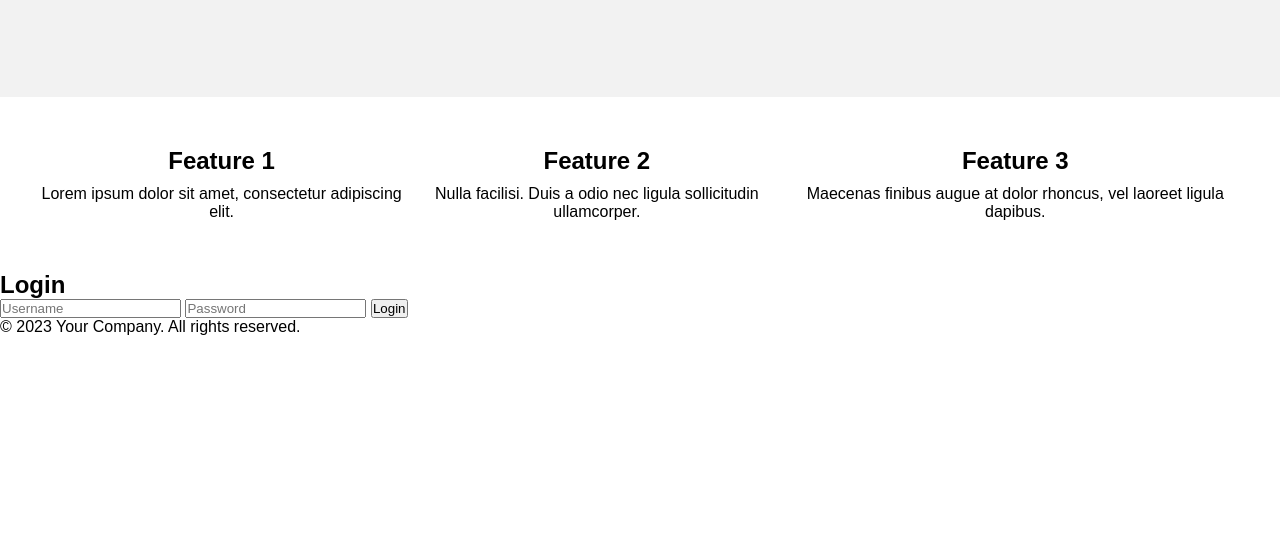
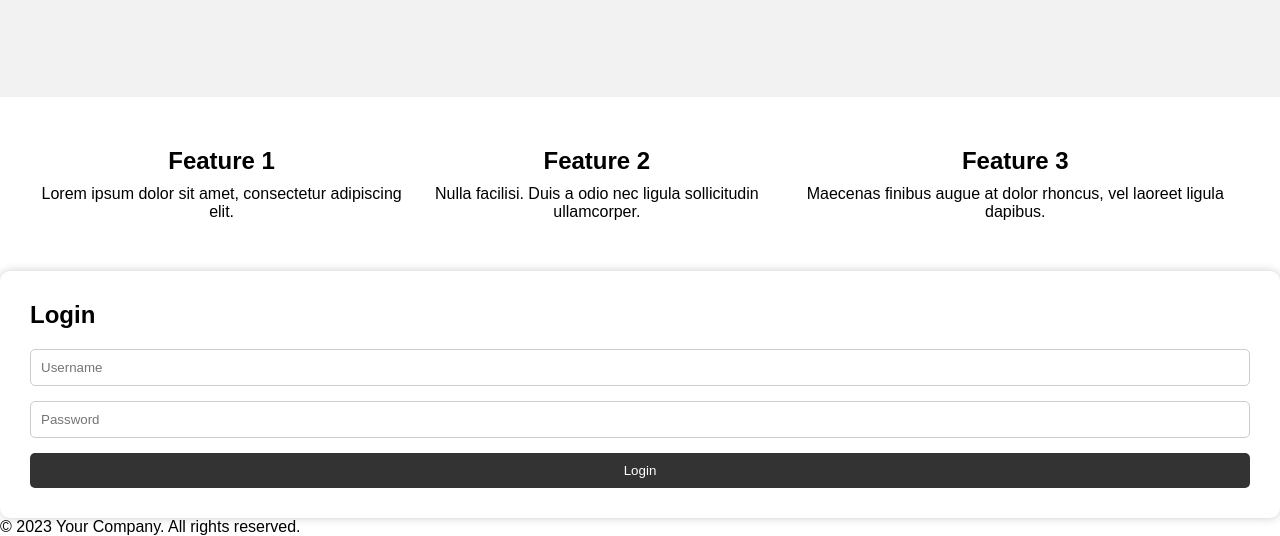
Before and after one commit to danielrpl2/danielreza_rpl2, a plain HTML site: page index.html in a window 1280 px wide. Shown: the part 269-805 px from the top of the page. Drawn offline with Linux system fonts and the light colour scheme.

Commit message:
danielreza menambah script untuk login pada style css

```diff
--- a/style.css
+++ b/style.css
@@ -112,3 +112,35 @@ nav {
         align-items: center;
     }
 }
+.login-container {
+    background-color: white;
+    border-radius: 10px;
+    box-shadow: 0px 0px 10px rgba(0, 0, 0, 0.2);
+    padding: 30px;
+}
+
+.login-form h2 {
+    margin-bottom: 20px;
+}
+
+.login-form input {
+    width: 100%;
+    padding: 10px;
+    margin-bottom: 15px;
+    border: 1px solid #ccc;
+    border-radius: 5px;
+}
+
+.login-form button {
+    width: 100%;
+    padding: 10px;
+    background-color: #333;
+    color: white;
+    border: none;
+    border-radius: 5px;
+    cursor: pointer;
+}
+
+.login-form button:hover {
+    background-color: #555;
+}
```
